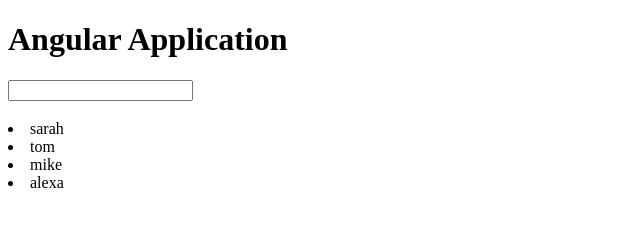
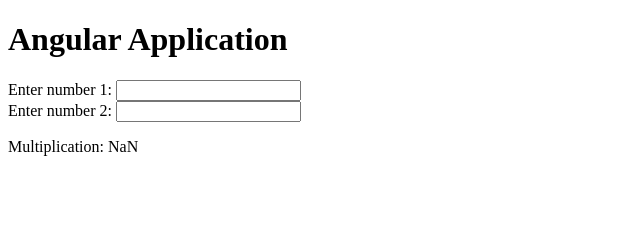
Before and after one commit to mamady310/angularjs, a plain HTML site: page index.html in a window 1280 px wide. Shown: the whole page, without its empty margins (0-640 px from the left). Drawn offline with nearby package versions, Linux system fonts and the light colour scheme.

Commit message:
ng model directive

```diff
--- a/index.html
+++ b/index.html
@@ -5,15 +5,12 @@
     <meta name="viewport" content="width=device-width, initial-scale=1.0">
     <title>Document</title>
 </head>
-<body ng-app="AngularApp" ng-init="employees =['sarah', 'tom', 'mike', 'alexa']">
+<body ng-app="AngularApp">
     <div ng-controller="HelloController">
         <h1 strong> Angular Application</h1>
-        <input type="text" ng-model="output">
-        <h3>{{ output}}</h3>
-       <li ng-repeat="name in employees">
-           {{ name }}
-       </li>
-    </div>
+        Enter number 1: <input type="text" ng-model='number1'> <br>
+        Enter number 2: <input type="text" ng-model='number2'>
+        <p>Multiplication: {{ number1 * number2}}</p>
 <script src="https://cdnjs.cloudflare.com/ajax/libs/angular.js/1.6.1/angular.min.js"></script>
 <script src="app.js"></script>
 </body>
```
